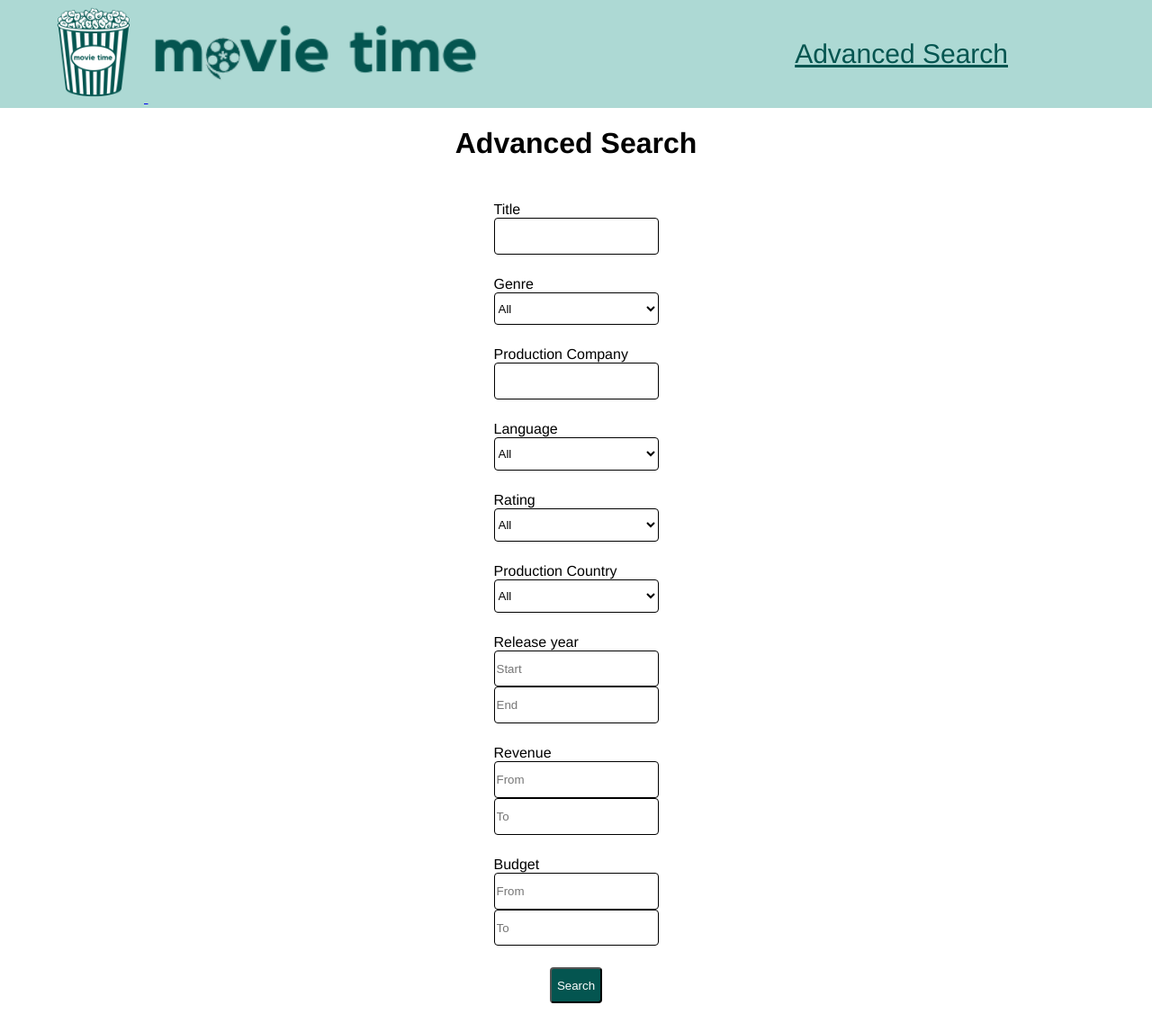
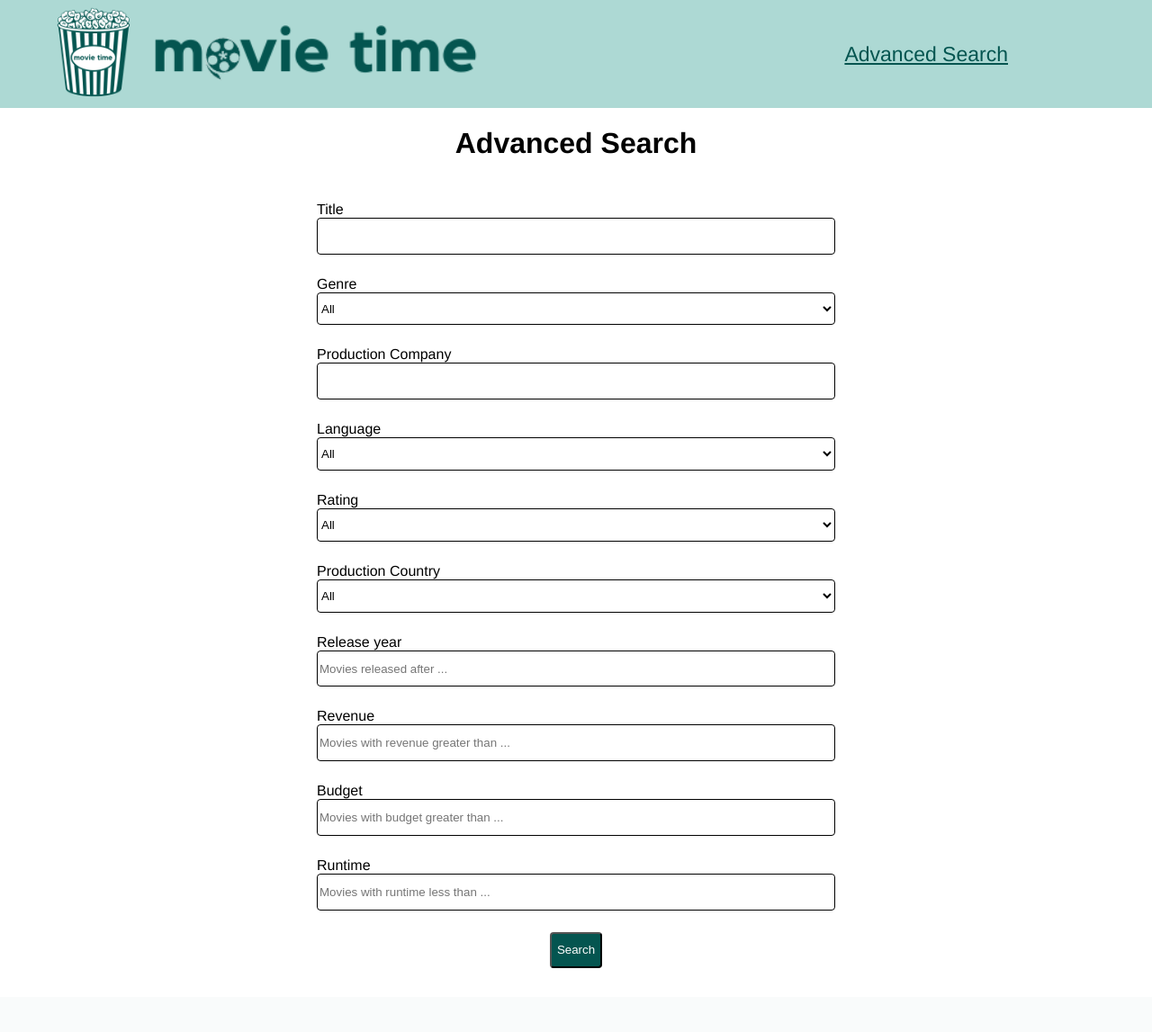
Before and after one commit to varmaa23/Movie-Website, a Flask app: page /advanced in a window 1280 px wide. Shown: the whole page at 90% size. After the commit the page ends 1076 px from the top, so only its background shows below. Run offline with Flask 2, Linux system fonts and the light colour scheme; data that the repository does not hold is empty; parts of the project's set-up code (start-up, migrations or seed data) failed here and were passed over; some libraries are stand-ins or nearby versions.

Commit message:
implemented advanced search fully, changed all endpoint, and changed stylings

```diff
--- a/webapp/api.py
+++ b/webapp/api.py
@@ -103,6 +103,81 @@ def search_all(keyword):
     return json.dumps(movies_updated_companies)
 
 
+def search_all_(keyword):
+    movies =[]
+
+    where_portion = create_search_all_query(keyword)
+    query = '''SELECT id, title, release_year, rating, poster_path FROM movies WHERE {};'''.format(where_portion)
+
+    genre_query = '''
+    SELECT
+    movies.id, movies.title, movies.release_year, movies.rating, movies.poster_path
+    FROM
+    movies,
+    genres,
+    movie_genres
+    WHERE
+    genres.genre LIKE '%{}%'
+    AND
+    movies.id = movie_genres.movie_id
+    AND
+    movie_genres.genre_id = genres.id
+    '''.format(keyword)
+
+    language_query = '''
+    SELECT
+    movies.id, movies.title, movies.release_year, movies.rating, movies.poster_path
+    FROM
+    movies,
+    languages,
+    movie_langs
+    WHERE
+    languages.lang_full LIKE '%{}%'
+    AND
+    movies.id = movie_langs.movie_id
+    AND
+    movie_langs.lang_id = languages.id
+    '''.format(keyword)
+
+    countries_query = '''
+    SELECT
+    movies.id, movies.title, movies.release_year, movies.rating, movies.poster_path
+    FROM
+    movies,
+    countries,
+    movie_countries
+    WHERE
+    countries.country_name LIKE '%{}%'
+    AND
+    movies.id = movie_countries.movie_id
+    AND
+    movie_countries.country_id = countries.id
+    '''.format(keyword)
+
+    companies_query = '''
+    SELECT
+    movies.id, movies.title, movies.release_year, movies.rating, movies.poster_path
+    FROM
+    movies,
+    companies,
+    movie_companies
+    WHERE
+    companies.company_name LIKE '%{}%'
+    AND
+    movies.id = movie_companies.movie_id
+    AND
+    movie_companies.company_id = companies.id
+    '''.format(keyword)
+
+
+    movies_results = run_query(query, movies)
+    movies_updated_genre = run_query(genre_query, movies_results)
+    movies_updated_languages = run_query(language_query,movies_updated_genre )
+    movies_updated_countries = run_query(countries_query, movies_updated_languages)
+    movies_updated_companies = run_query(companies_query, movies_updated_countries)
+
+
+    return movies_updated_companies
 
 def run_query(query, results_list):
 
@@ -125,6 +200,7 @@ def run_query(query, results_list):
         exit()
     return results_list
 
+
 @api.route('/movies')
 def get_movies():
     movies =[]
@@ -139,6 +215,12 @@ def get_movies():
     revenue = flask.request.args.get('revenue')
     runtime = flask.request.args.get('runtime')
     genre = flask.request.args.get('genres')
+    search_all = flask.request.args.get('all')
+
+    if search_all:
+        movies_all_results = search_all_(search_all)
+        return json.dumps(movies_all_results)
+
 
     connection = connect_database()
 
@@ -195,12 +277,6 @@ def get_movies():
 
     return json.dumps(movies)
 
-@api.route('/hello')
-def get_hello():
-    message = 'hey there'
-    return json.dumps(message)
-
-
 
 @api.route('/movie/<movie_id>')
 def get_movie(movie_id):
@@ -214,12 +290,12 @@ def get_movie(movie_id):
     genres,
     movie_genres
     WHERE
-    movies.id = {}
+    movies.id = %s
     AND
     movies.id = movie_genres.movie_id
     AND
     movie_genres.genre_id = genres.id
-    ;'''.format(movie_id)
+    ;'''
 
     language_query = '''
     SELECT languages.lang_full
@@ -228,12 +304,12 @@ def get_movie(movie_id):
     languages,
     movie_langs
     WHERE
-    movies.id = {}
+    movies.id = %s
     AND
     movies.id = movie_langs.movie_id
     AND
     movie_langs.lang_id = languages.id
-    ;'''.format(movie_id)
+    ;'''
 
     countries_query = '''
     SELECT countries.country_name
@@ -242,12 +318,12 @@ def get_movie(movie_id):
     movies,
     movie_countries
     WHERE
-    movies.id = {}
+    movies.id = %s
     AND
     movies.id = movie_countries.movie_id
     AND
     movie_countries.country_id = countries.id
-    ;'''.format(movie_id)
+    ;'''
 
     companies_query = '''
     SELECT companies.company_name
@@ -256,20 +332,20 @@ def get_movie(movie_id):
     movies,
     movie_companies
     WHERE
-    movies.id = {}
+    movies.id = %s
     AND
     movies.id = movie_companies.movie_id
     AND
     movie_companies.company_id = companies.id
-    ;'''.format(movie_id)
+    ;'''
 
-    movie_query = '''SELECT * FROM movies WHERE id = {};'''.format(movie_id)
+    movie_query = '''SELECT * FROM movies WHERE id = %s;'''
 
 
 
     try:
         cursor = connection.cursor()
-        cursor.execute(movie_query)
+        cursor.execute(movie_query,(movie_id,))
 
 
         for row in cursor:
@@ -286,25 +362,25 @@ def get_movie(movie_id):
             'poster_path': row[9]
             }
 
-        cursor.execute(genre_query)
+        cursor.execute(genre_query,(movie_id,))
         genres = []
         for row in cursor:
             genres.append(row)
         movie_dict['genres'] = genres
 
-        cursor.execute(language_query)
+        cursor.execute(language_query,(movie_id,))
         languages = []
         for row in cursor:
             languages.append(row)
         movie_dict['languages'] = languages
 
-        cursor.execute(countries_query)
+        cursor.execute(countries_query,(movie_id,))
         countries = []
         for row in cursor:
             countries.append(row)
         movie_dict['countries'] = countries
 
-        cursor.execute(companies_query)
+        cursor.execute(companies_query,(movie_id,))
         companies = []
         for row in cursor:
             companies.append(row)
--- a/webapp/doc/todos.txt
+++ b/webapp/doc/todos.txt
@@ -1,6 +1,3 @@
-2. Implement Advanced Search
 3. Comments
 4. SQL Injection
-5. Search Button
-7. Restyle default movies picture
 8. Error 404 page
--- a/webapp/static/advanced_search.js
+++ b/webapp/static/advanced_search.js
@@ -23,7 +23,7 @@ function initialize() {
 }
 
 function get_category_labels() {
-    return ['genres', 'languages', 'countries', 'title', 'rating']
+    return ['genres', 'languages', 'countries', 'title', 'rating', 'revenue', 'budget', 'runtime', 'years']
 }
 
 function get_api_base_url(){
--- a/webapp/static/homepage.js
+++ b/webapp/static/homepage.js
@@ -30,6 +30,7 @@ function initialize() {
         dropdown_list[dropdown_list_index].classList.add('select')
     })
 
+    // For the enter keypress event
     input.addEventListener('keypress', function (event) {
         console.log(input.value)
         if (event.keyCode === 13 && input.value) {
--- a/webapp/static/webapp.css
+++ b/webapp/static/webapp.css
@@ -167,10 +167,16 @@ button:hover {
 .movie-image{
 
     width: 100%;
-        background-image: url('null_movie.png') ;
+    background-image: url('null_movie.png') ;
 
  }
 
+.view-more {
+    color: #045550;
+}
+.view-more:hover {
+    color: #ADD9D4
+}
 
 .movie-card-margin{
     margin-left: 3rem;
@@ -183,6 +189,10 @@ button:hover {
 
 .w-60{
     width: 55%;
+}
+
+.w-45{
+    width: 45%;
 }
 
 .border-div{
@@ -245,7 +255,7 @@ align-items: center;}
 
 .advanced_search{
     color: #045550;
-    font-size: 30px;
+    font-size: 23px;
     margin-left: 0;
 }
 
@@ -256,7 +266,9 @@ align-items: center;}
 .advanced-header {
     text-align: center;
 }
-
+.logo-link{
+    text-decoration: none;
+}
 
 .logo {
     height: 14vh;
--- a/webapp/templates/advanced_search.html
+++ b/webapp/templates/advanced_search.html
@@ -7,7 +7,7 @@
         </head>
         <body>
             <div class="primarycolor space_between nav">
-                <a href="home.html">
+                <a class = "logo-link" href="home.html">
                 <div class="extra_margin_left">
                     <img class="logo" src="{{url_for('static', filename='logo.png')}}" />
                     <img class="page-title"src="{{url_for('static', filename='movie_time.png')}}" />
@@ -92,7 +92,7 @@
                         <label>
                             Release year
                         </label>
-                        <input class="input" id="years" autocomplete="off" placeholder="Start"></input</div><input class="input" id="years" autocomplete="off" placeholder="End"></input</div>
+                        <input class="input" id="years" autocomplete="off" placeholder="Movies released after ..."></input</div>
 
                     </div>
 
@@ -100,7 +100,7 @@
                         <label>
                             Revenue
                         </label>
-                        <input class="input" id="revenue" autocomplete="off" placeholder="From"></input</div><input class="input" id="years" autocomplete="off" placeholder="To"></input</div>
+                        <input class="input" id="revenue" autocomplete="off" placeholder="Movies with revenue greater than ..."></input</div>
 
                     </div>
 
@@ -108,7 +108,15 @@
                         <label>
                             Budget
                         </label>
-                        <input class="input" id="budget" autocomplete="off" placeholder="From"></input</div><input class="input" id="years" autocomplete="off" placeholder="To"></input</div>
+                        <input class="input" id="budget" autocomplete="off" placeholder="Movies with budget greater than ..."></input</div>
+
+                    </div>
+
+                    <div class="column-justify">
+                        <label>
+                            Runtime
+                        </label>
+                        <input class="input" id="runtime" autocomplete="off" placeholder="Movies with runtime less than ..."></input</div>
 
                     </div>
 
--- a/webapp/templates/home.html
+++ b/webapp/templates/home.html
@@ -7,7 +7,7 @@
         </head>
         <body class="background">
             <div class="primarycolor space_between nav">
-                <a href="home.html">
+                <a class = "logo-link" href="home.html">
                     <div class="extra_margin_left">
                         <img class="logo" src="{{url_for('static', filename='logo.png')}}" />
                         <img class="page-title"src="{{url_for('static', filename='movie_time.png')}}" />
--- a/webapp/templates/results.html
+++ b/webapp/templates/results.html
@@ -7,7 +7,7 @@
         </head>
         <body>
             <div class="primarycolor space_between nav">
-                <a href="home.html">
+                <a class = "logo-link" href="home.html">
                     <div class="extra_margin_left">
                         <img class="logo" src="{{url_for('static', filename='logo.png')}}" />
                         <img class="page-title"src="{{url_for('static', filename='movie_time.png')}}" />
```
Also changed, not shown: webapp/create_queries.py (+4 -4 lines), webapp/static/results.js (+21 -23 lines), webapp/templates/movie.html (+10 -10 lines), webapp/static/null_movie.png.
